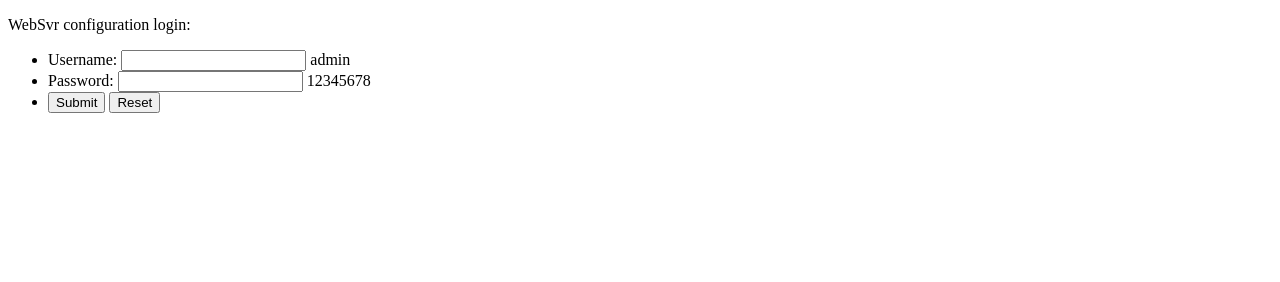
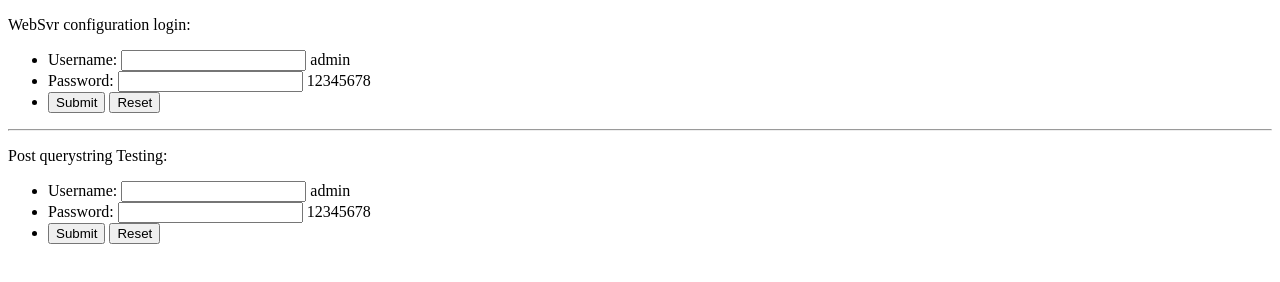
Before and after one commit to newghost/websvr, a website: page website/web/login.htm in a window 1280 px wide. Drawn offline with Linux system fonts and the light colour scheme.

Commit message:
Add handler.post API

```diff
--- a/package.json
+++ b/package.json
@@ -1,7 +1,7 @@
 {
   "name": "websvr",
   "description": "A simple web server, implement http module(filter) and handler(servlet), autorecover persistent session",
-  "version": "0.1.25",
+  "version": "0.1.26",
   "author": "Kris Zhang <kris.newghost@gmail.com>",
   "dependencies": {
     "dot":  "1.0.0",
--- a/website/web/login.htm
+++ b/website/web/login.htm
@@ -26,6 +26,28 @@
       </li>
     </ul>
   </form>
+
+  <hr>
+
+  <p>Post querystring Testing:</p>
+  <form action="post_qs" method="POST">
+    <ul>
+      <li>
+        <label for="username">Username:</label>
+        <input type="text" name="username" />
+        <span>admin</span>
+      </li>
+      <li>
+        <label for="password">Password:</label>
+        <input type="password" name="password" />
+        <span>12345678</span>
+      </li>
+      <li>
+        <input type="submit" value="Submit" />
+        <input type="reset" value="Reset" />
+      </li>
+    </ul>
+  </form>
 </body>
 
 </html>
```
Also changed, not shown: website/svr/sitetest.js (+10 -8 lines), websvr/websvr.js (+7 -0 lines).
